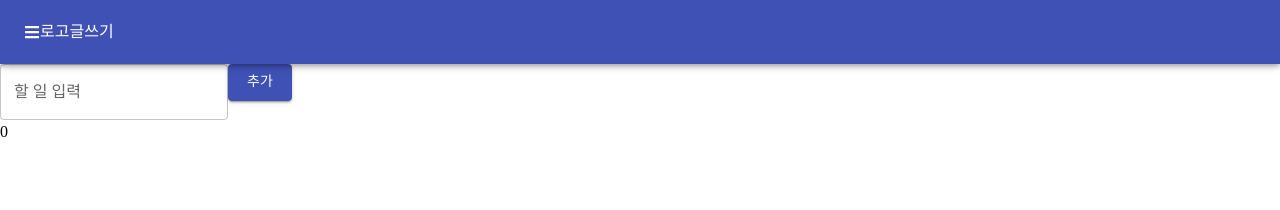
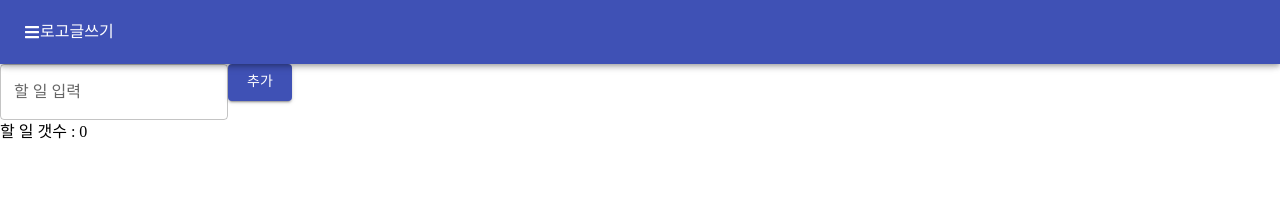
Before and after one commit to Pive0528/24_10_todoapp, a Next.js app: page / in a window 1280 px wide. Shown: the top 210 px of the page. Built offline with nearby package versions, Linux system fonts and the light colour scheme; a web font is replaced by a local one.

Commit message:
Todo 리스팅

```diff
--- a/src/app/page.js
+++ b/src/app/page.js
@@ -6,21 +6,15 @@ import { ThemeProvider } from '@emotion/react';
 import { FaBars } from 'react-icons/fa';
 import theme from './theme';
 
-// const theme = createTheme({
-//   typography: {
-//     fontFamily: 'GmarketSansMedium',
-//   },
-// });
-
 const useTodoStatus = () => {
   const [todos, setTodos] = React.useState([]);
   const lastTodoIdRef = React.useRef(0);
 
-  const addTodo = (newTitle) => {
+  const addTodo = (newContent) => {
     const id = ++lastTodoIdRef.current;
     const newTodo = {
       id,
-      title: newTitle,
+      content: newContent,
       regDate: dateToStr(new Date()),
     };
     setTodos([...todos, newTodo]);
@@ -29,8 +23,8 @@ const useTodoStatus = () => {
     const newTodos = todos.filter((todo) => todo.id != id);
     setTodos(newTodos);
   };
-  const modifyTodo = (id, title) => {
-    const newTodos = todos.map((todo) => (todo.id != id ? todo : { ...todo, title }));
+  const modifyTodo = (id, content) => {
+    const newTodos = todos.map((todo) => (todo.id != id ? todo : { ...todo, content }));
     setTodos(newTodos);
   };
   return {
@@ -42,12 +36,12 @@ const useTodoStatus = () => {
 };
 
 const NewTodoForm = ({ todoStatus }) => {
-  const [newTodoTitle, setNewTodoTitle] = useState('');
+  const [newTodoContent, setNewTodoContent] = useState('');
   const addTodo = () => {
-    if (newTodoTitle.trim().length == 0) return;
-    const title = newTodoTitle.trim();
-    todoStatusaddTodo(title);
-    setNewTodoTitle('');
+    if (newTodoContent.trim().length == 0) return;
+    const content = newTodoContent.trim();
+    todoStatus.addTodo(content);
+    setNewTodoContent('');
   };
   return (
     <>
@@ -143,15 +137,15 @@ export default function App() {
   const onSubmit = (e) => {
     e.preventDefault();
     const form = e.currentTarget;
-    form.title.value = form.title.value.trim();
-    if (form.title.value.length == 0) {
+    form.content.value = form.content.value.trim();
+    if (form.content.value.length == 0) {
       alert('할 일 써');
-      form.title.focus();
+      form.content.focus();
       return;
     }
-    todoState.addTodo(form.title.value);
-    form.title.value = '';
-    form.title.focus();
+    todoState.addTodo(form.content.value);
+    form.content.value = '';
+    form.content.focus();
   };
 
   return (
@@ -172,13 +166,31 @@ export default function App() {
         </AppBar>
         <Toolbar />
         <form className="tw-flex tw-flex-col tw-p-4 tw-gap-2" onSubmit={onSubmit}>
-          <TextField id="outlined-basic" label="할 일 입력" variant="outlined" autoComplete="off" />
+          <TextField
+            name="content"
+            id="outlined-basic"
+            label="할 일 입력"
+            variant="outlined"
+            autoComplete="off"
+          />
           <Button className="tw-text-bold" variant="contained" type="submit">
             추가
           </Button>
         </form>
-        {todoState.todos.length}
-        {/* {todoState.todos} */}
+        <div className="tw-mb-2">할 일 갯수 : {todoState.todos.length}</div>
+        <nav>
+          <ul>
+            {todoState.todos.map((todo) => (
+              <li className="tw-mb-3" key={todo.id}>
+                <div className="tw-flex tw-flex-col tw-gap-1">
+                  <span>번호 : {todo.id}</span>
+                  <span>날짜 : {todo.regDate}</span>
+                  <span>할 일: {todo.content}</span>
+                </div>
+              </li>
+            ))}
+          </ul>
+        </nav>
       </ThemeProvider>
     </>
   );
```
